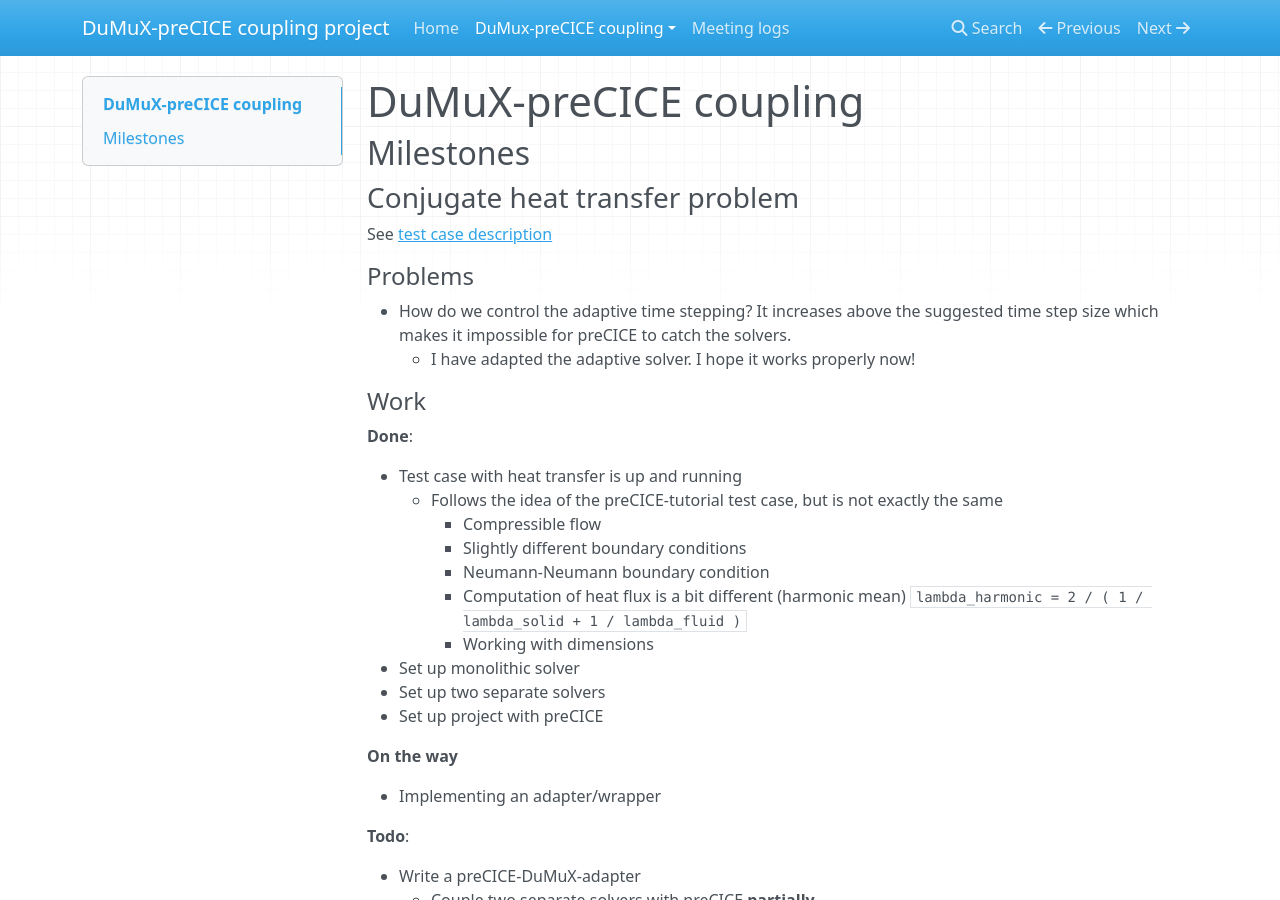
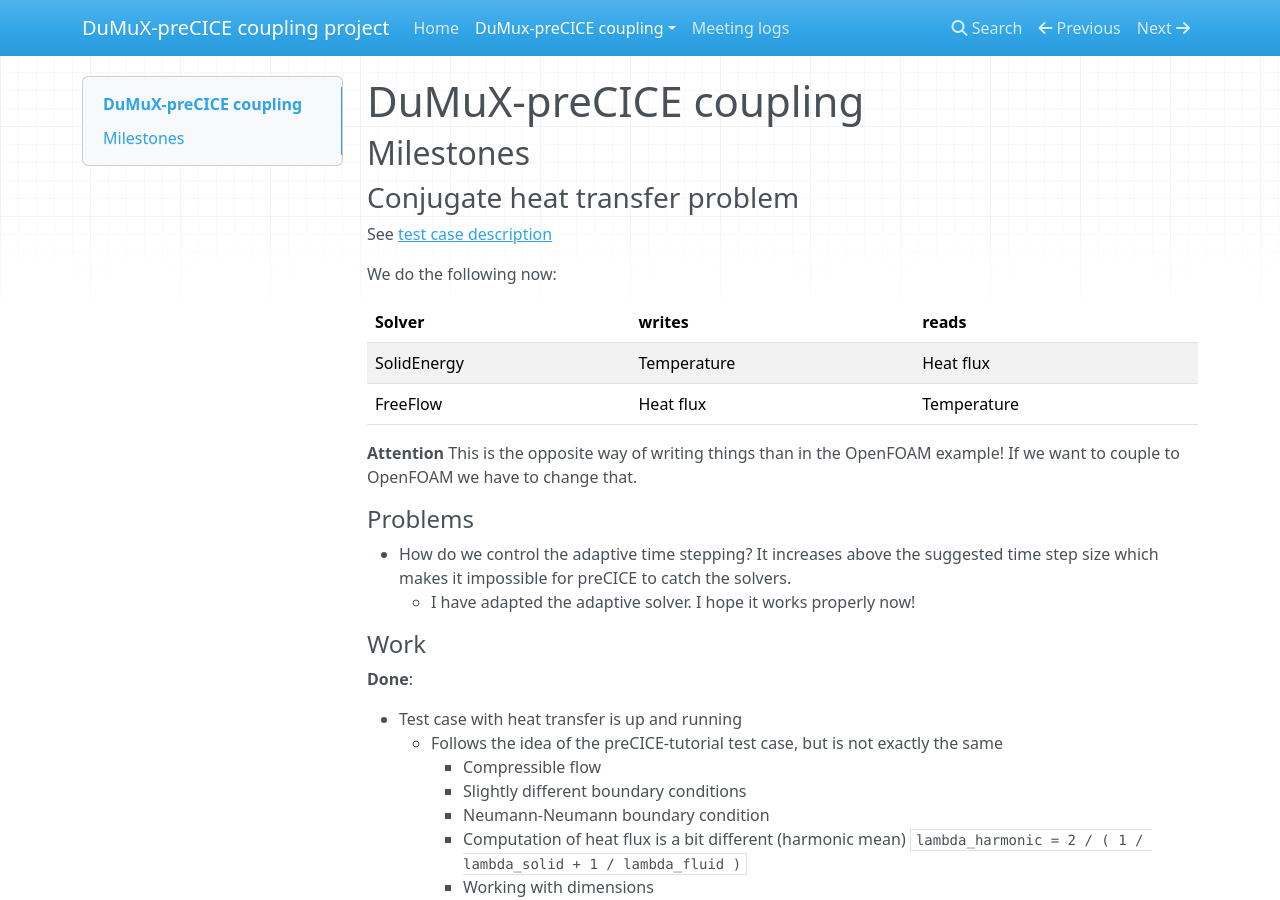
Before and after one commit to precice/dumux-adapter, an MkDocs documentation site: the page built from doc/mkdocs/dumux_precice/docs/dumux_precice_coupling.md, in a window 1280 px wide and 900 px high. Built offline with MkDocs 1.6.1, drawn with Linux system fonts in a browser that asks for light colours; nearby versions of some CDN libraries; old or Windows-style settings are respelled for this version of MkDocs.

```diff
--- a/doc/mkdocs/dumux_precice/docs/dumux_precice_coupling.md
+++ b/doc/mkdocs/dumux_precice/docs/dumux_precice_coupling.md
@@ -5,6 +5,17 @@
 ### Conjugate heat transfer problem
 
 See [test case description](dumux_test_case.md#conjugate-heat-transfer)
+
+
+We do the following now:
+
+| Solver | writes | reads |
+| ------ | ------ | ----- |
+| SolidEnergy | Temperature | Heat flux |
+| FreeFlow | Heat flux | Temperature |
+
+**Attention**
+This is the opposite way of writing things than in the OpenFOAM example! If we want to couple to OpenFOAM we have to change that.
 
 #### Problems
 
```
Also changed, not shown: 3 other files.
